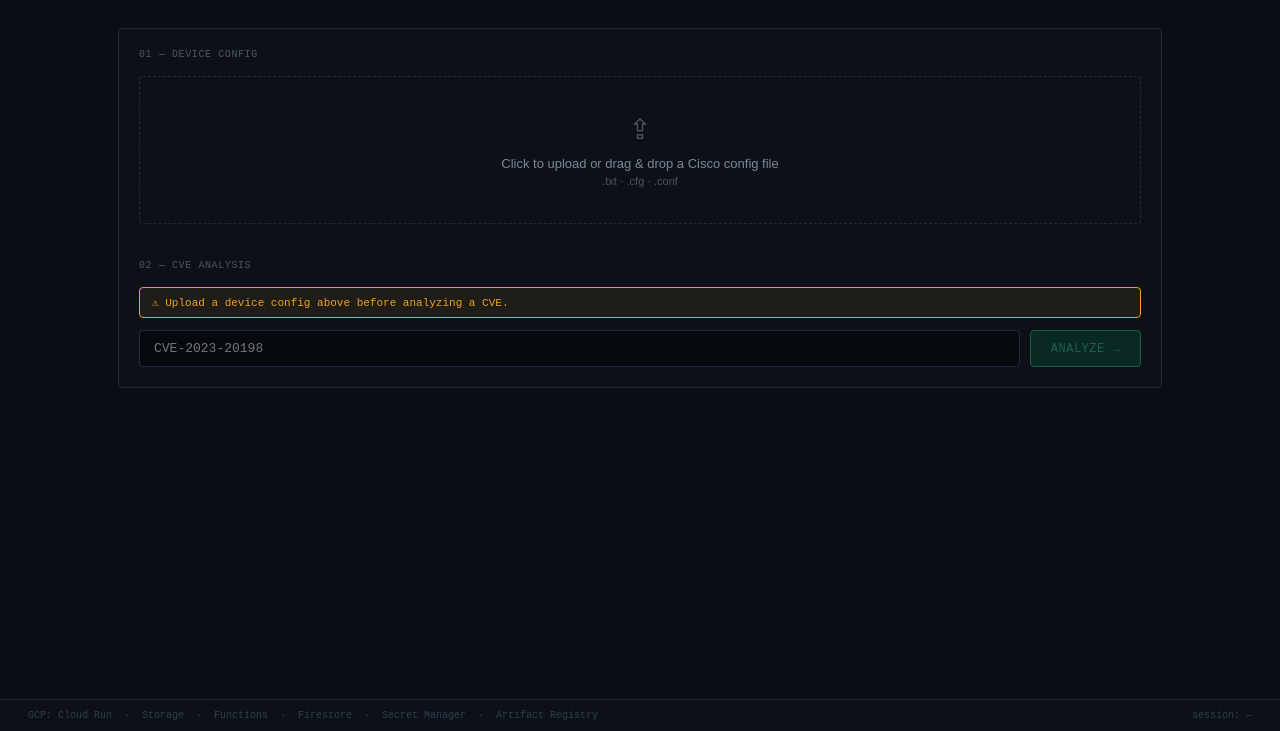
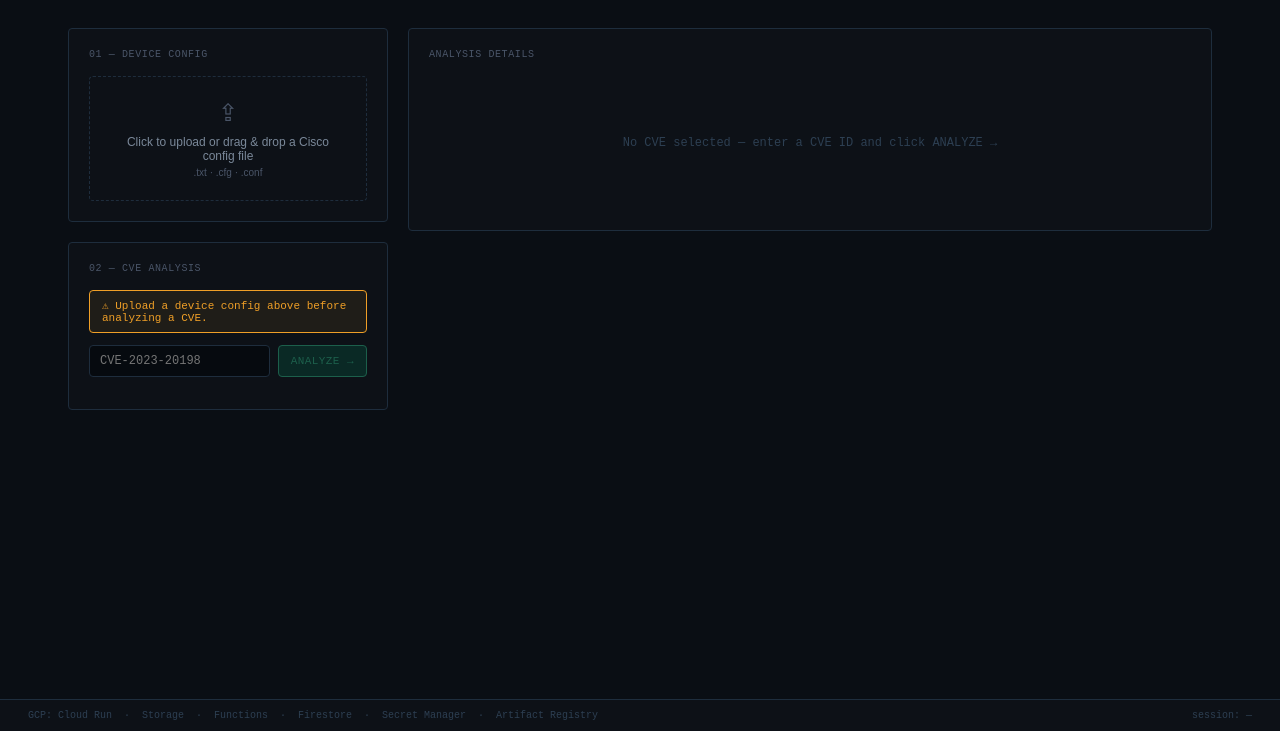
Before and after one commit to sethd202/ExposureIQ, a Flask app: page / in a window 1280 px wide. Shown: the part 69-800 px from the top of the page. Run offline with Flask 3, Linux system fonts and the light colour scheme; some libraries are stand-ins or nearby versions.

Commit message:
Restructure UI to two-column layout with sidebar and details panel
Left sidebar (320px): Device Config (01) and a compact clickable CVE
list (02) showing ID + verdict per row. Right details panel shows full
analysis (CVSS/EPSS/KEV/Severity stats, verdict, reason, vuln config
line, remediation) for the selected CVE. Ask Gemini (03) spans full
width below both columns.

Co-Authored-By: Claude Sonnet 4.6 <noreply@anthropic.com>

```diff
--- a/templates/index.html
+++ b/templates/index.html
@@ -33,10 +33,7 @@
     gap: 10px;
   }
 
-  .wordmark {
-    display: flex;
-    flex-direction: column;
-  }
+  .wordmark { display: flex; flex-direction: column; }
 
   .wordmark-line1 {
     display: flex;
@@ -113,13 +110,28 @@
 
   .status-indicator.degraded { color: #e24b4a; }
 
-  /* ── Main content ── */
+  /* ── Main ── */
   main {
     flex: 1;
     padding: 28px;
-    max-width: 1100px;
+    max-width: 1200px;
     width: 100%;
     margin: 0 auto;
+    display: flex;
+    flex-direction: column;
+    gap: 20px;
+  }
+
+  /* ── Two-column workspace ── */
+  .workspace {
+    display: flex;
+    gap: 20px;
+    align-items: flex-start;
+  }
+
+  .sidebar {
+    width: 320px;
+    flex-shrink: 0;
     display: flex;
     flex-direction: column;
     gap: 20px;
@@ -146,33 +158,29 @@
   .upload-zone {
     border: 1.5px dashed #1e2d3d;
     border-radius: 4px;
-    padding: 36px;
+    padding: 22px;
     text-align: center;
     cursor: pointer;
     transition: border-color 0.2s;
   }
 
-  .upload-zone:hover, .upload-zone.dragover {
-    border-color: #34d399;
-  }
+  .upload-zone:hover, .upload-zone.dragover { border-color: #34d399; }
 
-  .upload-zone input[type="file"] {
-    display: none;
-  }
+  .upload-zone input[type="file"] { display: none; }
 
   .upload-icon {
-    font-size: 28px;
+    font-size: 24px;
     color: #4a5568;
-    margin-bottom: 10px;
+    margin-bottom: 8px;
   }
 
   .upload-label {
-    font-size: 13px;
+    font-size: 12px;
     color: #7a8899;
   }
 
   .upload-sublabel {
-    font-size: 11px;
+    font-size: 10px;
     color: #4a5568;
     margin-top: 4px;
   }
@@ -182,10 +190,10 @@
     background: #060a0f;
     border: 0.5px solid #34d399;
     border-radius: 4px;
-    padding: 16px;
-    margin-top: 16px;
+    padding: 12px;
+    margin-top: 12px;
     font-family: 'Courier New', monospace;
-    font-size: 12px;
+    font-size: 11px;
     display: none;
   }
 
@@ -200,12 +208,12 @@
 
   .device-summary-row:last-child { border-bottom: none; }
 
-  .ds-key { color: #4a5568; width: 160px; flex-shrink: 0; }
-  .ds-val { color: #34d399; }
+  .ds-key { color: #4a5568; width: 100px; flex-shrink: 0; }
+  .ds-val { color: #34d399; word-break: break-all; }
 
   .upload-spinner {
     display: none;
-    margin-top: 12px;
+    margin-top: 10px;
     font-family: 'Courier New', monospace;
     font-size: 11px;
     color: #ef9f27;
@@ -213,11 +221,7 @@
 
   .upload-spinner.visible { display: block; }
 
-  /* ── CVE input section ── */
-  .cve-section {
-    margin-top: 20px;
-  }
-
+  /* ── Amber warning ── */
   .amber-warning {
     background: rgba(239, 159, 39, 0.08);
     border: 0.5px solid #ef9f27;
@@ -229,20 +233,22 @@
     margin-bottom: 12px;
   }
 
+  /* ── CVE input ── */
   .cve-input-row {
     display: flex;
-    gap: 10px;
+    gap: 8px;
     align-items: stretch;
   }
 
   .cve-input {
     flex: 1;
+    min-width: 0;
     background: #060a0f;
     border: 0.5px solid #1e2d3d;
     border-radius: 4px;
-    padding: 10px 14px;
+    padding: 8px 10px;
     font-family: 'Courier New', monospace;
-    font-size: 13px;
+    font-size: 12px;
     color: #e8eaf0;
     outline: none;
     transition: border-color 0.2s;
@@ -255,10 +261,10 @@
     background: #064e3b;
     border: 0.5px solid #34d399;
     border-radius: 4px;
-    padding: 10px 20px;
+    padding: 8px 12px;
     color: #34d399;
     font-family: 'Courier New', monospace;
-    font-size: 12px;
+    font-size: 11px;
     cursor: pointer;
     letter-spacing: 0.04em;
     transition: background 0.2s;
@@ -268,14 +274,14 @@
   .analyze-btn:hover:not(:disabled) { background: #065f46; }
   .analyze-btn:disabled { opacity: 0.4; cursor: not-allowed; }
 
-  /* ── LLM processing panel ── */
+  /* ── LLM panel ── */
   .llm-panel {
     display: none;
     background: #060a0f;
     border: 0.5px solid #1e2d3d;
     border-radius: 4px;
-    padding: 14px 16px;
-    margin-top: 16px;
+    padding: 12px 14px;
+    margin-top: 12px;
     font-family: 'Courier New', monospace;
     font-size: 11px;
   }
@@ -309,74 +315,108 @@
     50% { opacity: 0.3; }
   }
 
-  /* ── Results table ── */
-  .results-table-wrap {
-    display: none;
-    margin-top: 16px;
-    overflow-x: auto;
+  /* ── CVE list (sidebar) ── */
+  .cve-list { margin-top: 12px; }
+
+  .cve-list-row {
+    display: flex;
+    justify-content: space-between;
+    align-items: center;
+    padding: 7px 10px;
+    border-radius: 3px;
+    cursor: pointer;
+    border-left: 2px solid transparent;
+    border-bottom: 0.5px solid #1e2d3d;
+    transition: background 0.15s;
+    font-family: 'Courier New', monospace;
+    font-size: 11px;
   }
 
-  .results-table-wrap.visible { display: block; }
+  .cve-list-row:last-child { border-bottom: none; }
+  .cve-list-row:hover { background: rgba(255,255,255,0.03); }
+  .cve-list-row.selected { background: rgba(52,211,153,0.06); }
+  .cve-list-row.row-affected { border-left-color: #e24b4a; }
+  .cve-list-row.row-not-affected { border-left-color: #34d399; }
 
-  .results-table {
-    width: 100%;
-    border-collapse: collapse;
+  .cve-row-id { color: #e8eaf0; }
+  .cve-row-verdict { font-size: 10px; font-weight: 700; }
+  .cve-row-verdict.verdict-affected { color: #e24b4a; }
+  .cve-row-verdict.verdict-not-affected { color: #34d399; }
+
+  /* ── Details panel ── */
+  .details-panel {
+    flex: 1;
+    min-width: 0;
+  }
+
+  .details-empty {
     font-family: 'Courier New', monospace;
     font-size: 12px;
+    color: #2d3f52;
+    padding: 60px 0;
+    text-align: center;
   }
 
-  .results-table th {
-    text-align: left;
-    padding: 8px 12px;
-    color: #4a5568;
+  .det-cve-header {
+    font-family: 'Courier New', monospace;
+    font-size: 15px;
+    font-weight: 700;
+    color: #e8eaf0;
+    margin-bottom: 14px;
+    padding-bottom: 12px;
     border-bottom: 0.5px solid #1e2d3d;
-    font-size: 10px;
-    letter-spacing: 0.06em;
-    text-transform: uppercase;
   }
 
-  .results-table td {
-    padding: 9px 12px;
-    border-bottom: 0.5px solid #1e2d3d;
-    color: #7a8899;
+  /* ── Stats row ── */
+  .stats-row {
+    display: flex;
+    border: 0.5px solid #1e2d3d;
+    border-radius: 4px;
+    overflow: hidden;
+    margin-bottom: 16px;
   }
 
-  .results-table tr.affected {
-    border-left: 2px solid #e24b4a;
+  .stat-cell {
+    flex: 1;
+    padding: 10px 14px;
+    border-right: 0.5px solid #1e2d3d;
   }
 
-  .results-table tr.not-affected {
-    border-left: 2px solid #34d399;
+  .stat-cell:last-child { border-right: none; }
+
+  .stat-label {
+    font-family: 'Courier New', monospace;
+    font-size: 9px;
+    color: #4a5568;
+    text-transform: uppercase;
+    letter-spacing: 0.06em;
+    margin-bottom: 4px;
   }
 
-  .verdict-affected    { color: #e24b4a; font-weight: 700; }
-  .verdict-not-affected { color: #34d399; font-weight: 700; }
-
-  /* ── Analysis output ── */
-  .analysis-output {
-    display: none;
-    background: #060a0f;
-    border: 0.5px solid #1e2d3d;
-    border-radius: 4px;
-    padding: 16px;
-    margin-top: 16px;
+  .stat-value {
     font-family: 'Courier New', monospace;
     font-size: 14px;
-    line-height: 1.75;
+    font-weight: 700;
+    color: #e8eaf0;
   }
 
-  .analysis-output.visible { display: block; }
+  .kev-yes { color: #e24b4a; }
+  .kev-no  { color: #4a5568; }
 
+  /* ── Analysis detail content ── */
   .analysis-verdict-line {
-    font-size: 15px;
+    font-family: 'Courier New', monospace;
+    font-size: 18px;
     font-weight: 700;
     margin-bottom: 10px;
   }
 
   .analysis-block {
-    padding: 8px 12px;
+    padding: 10px 14px;
     border-radius: 3px;
-    margin-top: 10px;
+    margin-top: 12px;
+    font-family: 'Courier New', monospace;
+    font-size: 13px;
   }
 
   .vuln-line-block {
@@ -396,10 +436,10 @@
     font-size: 10px;
     text-transform: uppercase;
     letter-spacing: 0.06em;
-    margin-bottom: 4px;
+    margin-bottom: 6px;
   }
 
-  /* ── Section 03 — Query panel ── */
+  /* ── Section 03 — Ask Gemini ── */
   #section-03 { display: none; }
   #section-03.visible { display: block; }
 
@@ -540,11 +580,17 @@
 <!-- ── Main ── -->
 <main>
 
-  <!-- Section 01 — Device Config Upload -->
+  <div class="workspace">
+
+    <!-- ── Sidebar ── -->
+    <aside class="sidebar">
+
+      <!-- 01 — Device Config -->
       <div class="panel">
         <div class="section-label">01 — DEVICE CONFIG</div>
 
-    <div class="upload-zone" id="uploadZone" onclick="document.getElementById('fileInput').click()"
+        <div class="upload-zone" id="uploadZone"
+             onclick="document.getElementById('fileInput').click()"
              ondragover="onDragOver(event)" ondragleave="onDragLeave(event)" ondrop="onDrop(event)">
           <input type="file" id="fileInput" accept=".txt,.cfg,.conf" onchange="handleFileSelect(event)">
           <div class="upload-icon">&#8682;</div>
@@ -559,15 +605,15 @@
           <div class="device-summary-row"><span class="ds-key">Platform</span><span class="ds-val" id="ds-platform">—</span></div>
           <div class="device-summary-row"><span class="ds-key">IOS Version</span><span class="ds-val" id="ds-version">—</span></div>
           <div class="device-summary-row"><span class="ds-key">Role</span><span class="ds-val" id="ds-role">—</span></div>
-      <div class="device-summary-row"><span class="ds-key">Services Detected</span><span class="ds-val" id="ds-services">—</span></div>
+          <div class="device-summary-row"><span class="ds-key">Services</span><span class="ds-val" id="ds-services">—</span></div>
           <div class="device-summary-row"><span class="ds-key">GCS Path</span><span class="ds-val" id="ds-gcs">—</span></div>
-      <div class="device-summary-row"><span class="ds-key">Cloud Function</span><span class="ds-val" id="ds-cf">—</span></div>
+          <div class="device-summary-row"><span class="ds-key">Cloud Fn</span><span class="ds-val" id="ds-cf">—</span></div>
           <div class="device-summary-row"><span class="ds-key">Firestore</span><span class="ds-val" id="ds-fs">—</span></div>
         </div>
+      </div>
 
-    <!-- Section 02 — CVE Analysis (embedded inside Section 01 panel) -->
-    <div class="cve-section">
-      <div style="height:16px;"></div>
+      <!-- 02 — CVE Analysis -->
+      <div class="panel">
         <div class="section-label">02 — CVE ANALYSIS</div>
 
         <div class="amber-warning" id="uploadWarning">
@@ -589,37 +635,60 @@
           <div class="llm-step" id="step-save"><span class="step-dot"></span>Saving result to Firestore...</div>
         </div>
 
-      <div class="results-table-wrap" id="resultsTableWrap">
-        <table class="results-table">
-          <thead>
-            <tr>
-              <th>CVE ID</th>
-              <th>CVSS</th>
-              <th>EPSS</th>
-              <th>KEV</th>
-              <th>Verdict</th>
-            </tr>
-          </thead>
-          <tbody id="resultsTableBody"></tbody>
-        </table>
+        <div class="cve-list" id="cveList"></div>
       </div>
 
-      <div class="analysis-output" id="analysisOutput">
+    </aside>
+
+    <!-- ── Details panel ── -->
+    <div class="panel details-panel">
+      <div class="section-label">ANALYSIS DETAILS</div>
+
+      <div class="details-empty" id="detailsEmpty">
+        No CVE selected — enter a CVE ID and click ANALYZE &#8594;
+      </div>
+
+      <div id="detailsContent" style="display:none;">
+        <div class="det-cve-header" id="detCveHeader"></div>
+
+        <div class="stats-row">
+          <div class="stat-cell">
+            <div class="stat-label">CVSS</div>
+            <div class="stat-value" id="detCvss">—</div>
+          </div>
+          <div class="stat-cell">
+            <div class="stat-label">EPSS</div>
+            <div class="stat-value" id="detEpss">—</div>
+          </div>
+          <div class="stat-cell">
+            <div class="stat-label">KEV</div>
+            <div class="stat-value" id="detKev">—</div>
+          </div>
+          <div class="stat-cell">
+            <div class="stat-label">Severity</div>
+            <div class="stat-value" id="detSeverity">—</div>
+          </div>
+        </div>
+
         <div class="analysis-verdict-line" id="verdictLine"></div>
-        <div style="color:#7a8899; line-height:1.75; margin-bottom:8px;" id="reasonText"></div>
+
+        <div style="color:#7a8899; font-family:'Courier New',monospace; font-size:14px; line-height:1.75; margin-bottom:8px;" id="reasonText"></div>
+
         <div class="analysis-block vuln-line-block" id="vulnLineBlock" style="display:none;">
           <div class="analysis-label">Vulnerable Config Line</div>
           <div id="vulnLineText"></div>
         </div>
+
         <div class="analysis-block fix-block" id="fixBlock" style="display:none;">
           <div class="analysis-label">Remediation</div>
           <pre id="fixText" style="white-space:pre-wrap; margin:0;"></pre>
         </div>
       </div>
     </div>
+
   </div>
 
-  <!-- Section 03 — Ask Gemini -->
+  <!-- 03 — Ask Gemini (full width) -->
   <div class="panel" id="section-03">
     <div class="section-label">03 — ASK GEMINI</div>
 
@@ -652,7 +721,8 @@
 <script>
 // ── State ──
 let configUploaded = false;
-let analysisCount = 0;
+let cveHistory = {};
+let selectedCveId = null;
 
 // ── On load ──
 window.addEventListener('DOMContentLoaded', () => {
@@ -744,7 +814,6 @@ async function uploadFile(file) {
     document.getElementById('ds-fs').textContent = data.firestore_status || '—';
     summary.classList.add('visible');
 
-    // Enable CVE input
     configUploaded = true;
     document.getElementById('uploadWarning').style.display = 'none';
     document.getElementById('cveInput').disabled = false;
@@ -763,31 +832,22 @@ const STEPS = ['step-nvd', 'step-kev', 'step-epss', 'step-firestore', 'step-gemi
 const STEP_DELAYS = [0, 600, 1200, 1800, 2500, 6000];
 
 function resetSteps() {
-  STEPS.forEach(id => {
-    const el = document.getElementById(id);
-    el.className = 'llm-step';
-  });
+  STEPS.forEach(id => { document.getElementById(id).className = 'llm-step'; });
 }
 
 function animateSteps(resultPromise) {
   resetSteps();
   document.getElementById('llmPanel').classList.add('visible');
 
-  // Animate first 5 steps with delays
   STEPS.slice(0, 5).forEach((id, i) => {
     setTimeout(() => {
-      if (i > 0) {
-        document.getElementById(STEPS[i - 1]).className = 'llm-step done';
-      }
+      if (i > 0) document.getElementById(STEPS[i - 1]).className = 'llm-step done';
       document.getElementById(id).className = 'llm-step active';
     }, STEP_DELAYS[i]);
   });
 
-  // When result arrives, mark all done
   resultPromise.then(() => {
-    STEPS.slice(0, 5).forEach(id => {
-      document.getElementById(id).className = 'llm-step done';
-    });
+    STEPS.slice(0, 5).forEach(id => { document.getElementById(id).className = 'llm-step done'; });
     const saveEl = document.getElementById('step-save');
     saveEl.className = 'llm-step active';
     setTimeout(() => { saveEl.className = 'llm-step done'; }, 500);
@@ -802,7 +862,6 @@ async function runAnalysis() {
   if (!cveId) return;
 
   document.getElementById('analyzeBtn').disabled = true;
-  document.getElementById('analysisOutput').classList.remove('visible');
 
   try {
     const fetchPromise = fetch('/analyze', {
@@ -821,10 +880,8 @@ async function runAnalysis() {
       return;
     }
 
-    addResultRow(data);
-    document.getElementById('resultsTableWrap').classList.add('visible');
-    showAnalysisOutput(data);
-    analysisCount++;
+    addCveToSidebar(data);
+    selectCve(data.cve_id);
     document.getElementById('section-03').classList.add('visible');
 
   } catch (err) {
@@ -834,24 +891,51 @@ async function runAnalysis() {
   }
 }
 
-function addResultRow(data) {
-  const tbody = document.getElementById('resultsTableBody');
-  const tr = document.createElement('tr');
+// ── CVE sidebar list ──
+function addCveToSidebar(data) {
+  cveHistory[data.cve_id] = data;
+
+  const existing = document.querySelector(`.cve-list-row[data-cve="${CSS.escape(data.cve_id)}"]`);
+  if (existing) existing.remove();
+
   const isAffected = data.overall_verdict === 'AFFECTED';
-  tr.className = isAffected ? 'affected' : 'not-affected';
-  tr.innerHTML = `
-    <td>${escHtml(data.cve_id)}</td>
-    <td>${data.cvss ?? '—'}</td>
-    <td>${data.epss != null ? (data.epss * 100).toFixed(1) + '%' : '—'}</td>
-    <td>${data.kev ? '<span style="color:#e24b4a">YES</span>' : 'NO'}</td>
-    <td><span class="${isAffected ? 'verdict-affected' : 'verdict-not-affected'}">${escHtml(data.overall_verdict)}</span></td>
+  const row = document.createElement('div');
+  row.className = `cve-list-row ${isAffected ? 'row-affected' : 'row-not-affected'}`;
+  row.dataset.cve = data.cve_id;
+  row.innerHTML = `
+    <span class="cve-row-id">${escHtml(data.cve_id)}</span>
+    <span class="cve-row-verdict ${isAffected ? 'verdict-affected' : 'verdict-not-affected'}">${escHtml(data.overall_verdict)}</span>
   `;
-  tbody.appendChild(tr);
+  row.addEventListener('click', () => selectCve(data.cve_id));
+
+  const list = document.getElementById('cveList');
+  list.insertBefore(row, list.firstChild);
 }
 
-function showAnalysisOutput(data) {
-  const out = document.getElementById('analysisOutput');
+function selectCve(cveId) {
+  selectedCveId = cveId;
+  document.querySelectorAll('.cve-list-row').forEach(r => {
+    r.classList.toggle('selected', r.dataset.cve === cveId);
+  });
+  showDetailsPanel(cveHistory[cveId]);
+}
+
+// ── Details panel ──
+function showDetailsPanel(data) {
+  document.getElementById('detailsEmpty').style.display = 'none';
+  document.getElementById('detailsContent').style.display = 'block';
+
   const isAffected = data.overall_verdict === 'AFFECTED';
+
+  document.getElementById('detCveHeader').textContent = data.cve_id;
+  document.getElementById('detCvss').textContent = data.cvss != null ? String(data.cvss) : '—';
+  document.getElementById('detEpss').textContent = data.epss != null ? (data.epss * 100).toFixed(1) + '%' : '—';
+
+  const kevEl = document.getElementById('detKev');
+  kevEl.textContent = data.kev ? 'YES' : 'NO';
+  kevEl.className = 'stat-value ' + (data.kev ? 'kev-yes' : 'kev-no');
+
+  document.getElementById('detSeverity').textContent = data.severity || '—';
 
   const verdictEl = document.getElementById('verdictLine');
   verdictEl.textContent = data.overall_verdict;
@@ -874,11 +958,9 @@ function showAnalysisOutput(data) {
   } else {
     fixBlock.style.display = 'none';
   }
-
-  out.classList.add('visible');
 }
 
-// ── Query ──
+// ── Ask Gemini ──
 function sendPreset(preset) {
   document.getElementById('queryInput').value = preset;
   sendQuery();
```
Lines whose indentation alone changed are shown as unchanged.
